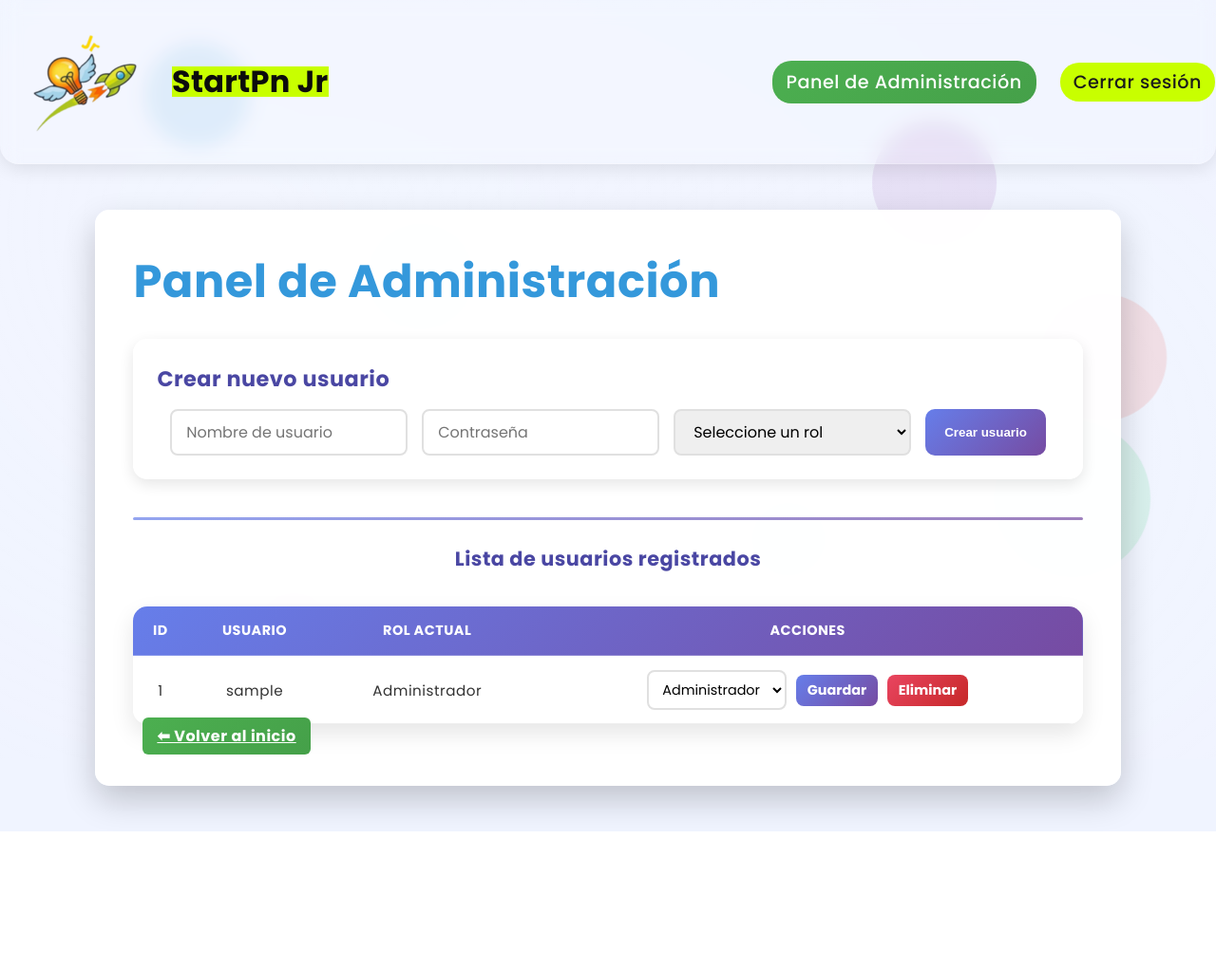
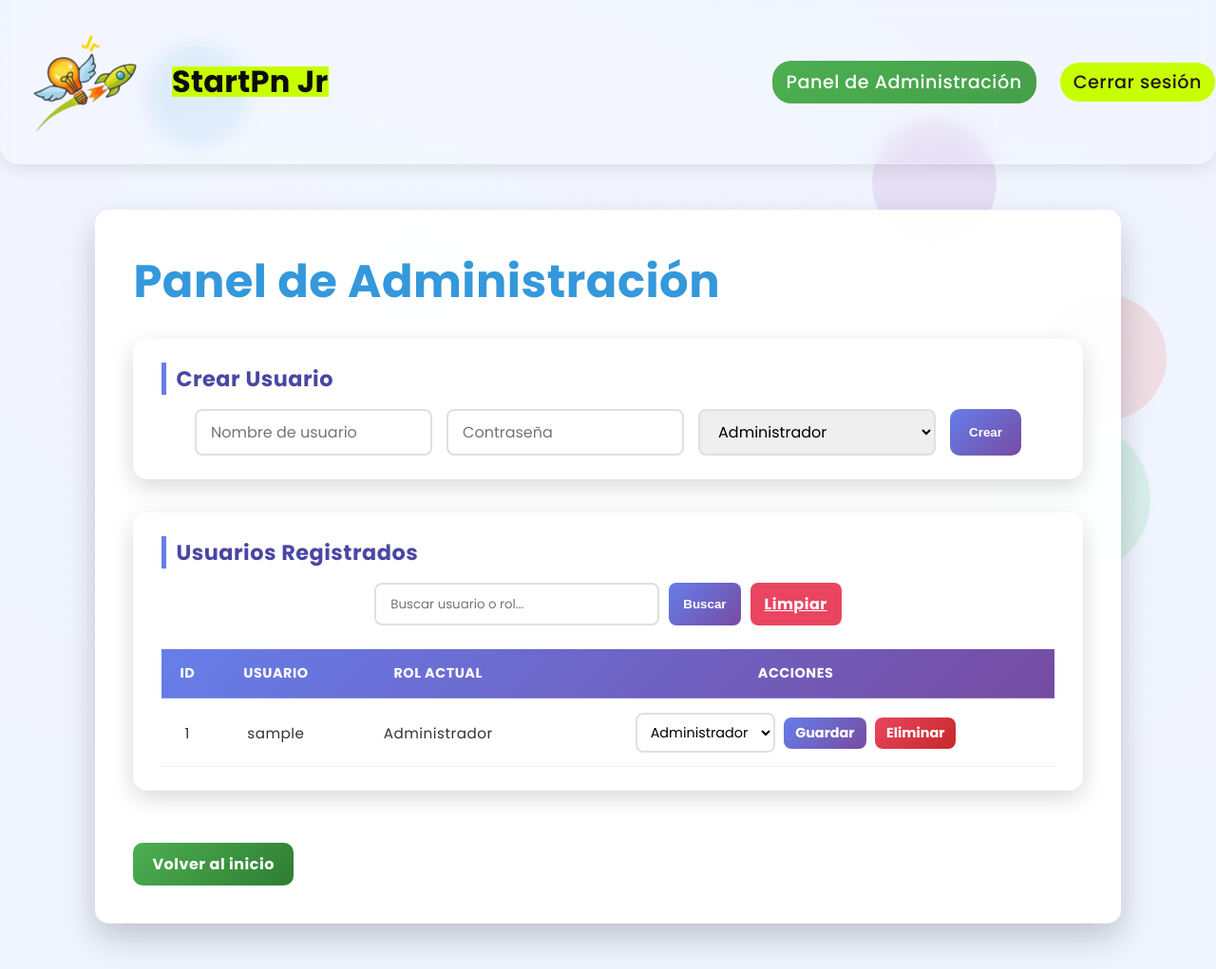
Before and after one commit to catabernal2003-png/Aula-Espejo, a Flask app: page /admin/usuarios in a window 1280 px wide. Shown: the whole page at 95% size. Before the commit the page ends 876 px from the top, so only its background shows below. Run offline with Flask 3, Linux system fonts and the light colour scheme; the visitor is signed in with stand-in values (Sample User, id 1); data comes from the database, SQL or seed files in the repository; tables that the repository leaves empty hold one stand-in row (values such as "Sample post"); one stand-in notice (Sample message) is shown.

Commit message:
Se agrega la funcion buscar en el sistema

```diff
--- a/app.py
+++ b/app.py
@@ -214,14 +214,13 @@ def logout():
     flash('Has cerrado sesión correctamente', 'info')
     return redirect(url_for('login'))
 
-@app.route('/admin/usuarios')
+@app.route('/admin/usuarios', methods=['GET', 'POST'])
 def admin_usuarios():
-    # Verificar que esté logueado
+    # Verificar sesión y rol
     if 'user_id' not in session:
         flash('Primero debes iniciar sesión', 'error')
         return redirect(url_for('login'))
 
-    # Verificar que sea administrador
     if session.get('rol') != 'Administrador':
         flash('No tienes permiso para acceder a esta sección', 'error')
         return redirect(url_for('home'))
@@ -229,22 +228,35 @@ def admin_usuarios():
     connection = get_db_connection()
     cursor = connection.cursor(dictionary=True)
 
-    # Traer todos los usuarios con su rol
-    cursor.execute('''
+    search = None
+    query = '''
         SELECT u.id, u.username, r.nombre AS rol
         FROM users u
         JOIN roles r ON u.rol_id = r.id
-    ''')
+    '''
+
+    # Si se envía una búsqueda (POST)
+    if request.method == 'POST':
+        search = request.form.get('search', '').strip()
+        if search:
+            query += " WHERE u.username LIKE %s OR r.nombre LIKE %s"
+            cursor.execute(query, (f"%{search}%", f"%{search}%"))
+        else:
+            cursor.execute(query)
+    else:
+        cursor.execute(query)
+
     usuarios = cursor.fetchall()
 
-    # Traer todos los roles para los combos de selección
+    # Cargar roles para los select
     cursor.execute('SELECT * FROM roles')
     roles = cursor.fetchall()
 
     cursor.close()
     connection.close()
 
-    return render_template('admin_usuarios.html', usuarios=usuarios, roles=roles)
+    return render_template('admin_usuarios.html', usuarios=usuarios, roles=roles, search=search)
+
 
 @app.route('/admin/usuarios/actualizar_rol', methods=['POST'])
 def actualizar_rol():
@@ -333,6 +345,7 @@ def crear_usuario():
         return redirect(url_for('admin_usuarios'))
 
 
+
 if __name__ == '__main__':
     init_db()
     print("Servidor Flask iniciado en http://localhost:5000")
--- a/static/admin.css
+++ b/static/admin.css
@@ -61,6 +61,100 @@
     background-color: #eef2ff;
     transition: 0.3s ease;
 }
+/* ======= TARJETAS ADMIN ======= */
+.admin-card {
+    background: rgba(255, 255, 255, 0.97);
+    border-radius: 15px;
+    box-shadow: 0 8px 25px rgba(0, 0, 0, 0.15);
+    padding: 25px 30px;
+    margin-bottom: 30px;
+    animation: fadeIn 0.4s ease;
+}
+
+.admin-card h2 {
+    color: #4a47a3;
+    font-size: 1.4rem;
+    font-weight: 600;
+    margin-bottom: 15px;
+    border-left: 5px solid #667eea;
+    padding-left: 10px;
+}
+
+/* Transición sutil al pasar el mouse */
+.admin-card:hover {
+    transform: translateY(-3px);
+    transition: 0.3s ease;
+    box-shadow: 0 10px 30px rgba(102, 126, 234, 0.2);
+}
+
+/* ======= FORMULARIOS DENTRO DE TARJETAS ======= */
+.crear-usuario-form, .buscar-form {
+    display: flex;
+    flex-wrap: wrap;
+    gap: 15px;
+    justify-content: center;
+    margin-top: 10px;
+}
+
+/* Responsivo */
+@media (max-width: 768px) {
+    .crear-usuario-form, .buscar-form {
+        flex-direction: column;
+        align-items: center;
+    }
+
+    .crear-usuario-form input,
+    .crear-usuario-form select,
+    .buscar-form input {
+        width: 90%;
+    }
+}
+
+
+/* ======= BUSCADOR DE ROLES ======= */
+.buscar-form {
+    display: flex;
+    justify-content: center;
+    gap: 10px;
+    margin-bottom: 25px;
+}
+
+.buscar-form input {
+    width: 300px;
+    padding: 10px 15px;
+    border-radius: 8px;
+    border: 2px solid #e0e0e0;
+    font-family: 'Poppins', sans-serif;
+    transition: all 0.3s ease;
+}
+
+.buscar-form input:focus {
+    border-color: #667eea;
+    box-shadow: 0 0 0 3px rgba(102, 126, 234, 0.1);
+}
+
+.btn-buscar,
+.btn-reset {
+    background: linear-gradient(135deg, #667eea, #764ba2);
+    color: white;
+    border: none;
+    border-radius: 8px;
+    padding: 10px 15px;
+    cursor: pointer;
+    font-weight: 600;
+    transition: all 0.3s ease;
+}
+
+.btn-buscar:hover,
+.btn-reset:hover {
+    transform: translateY(-2px);
+    box-shadow: 0 10px 20px rgba(102, 126, 234, 0.3);
+}
+
+.btn-reset {
+    background: #e94560;
+}
+
 
 /* ======= SELECT Y BOTONES ======= */
 .admin-table select {
--- a/templates/admin_usuarios.html
+++ b/templates/admin_usuarios.html
@@ -7,33 +7,33 @@
 
     <h1>Panel de Administración</h1>
 
-    <!-- Mensajes flash -->
-    {% with messages = get_flashed_messages(with_categories=true) %}
-    {% if messages %}
-        {% for category, message in messages %}
-        <div class="alert {{ category }}">{{ message }}</div>
-        {% endfor %}
-    {% endif %}
-    {% endwith %}
-    <!-- FORMULARIO PARA CREAR USUARIOS -->
-<div class="crear-usuario">
-    <h2>Crear nuevo usuario</h2>
+    <!-- ======= SECCIÓN: CREAR USUARIO ======= -->
+    <div class="admin-card">
+        <h2>Crear Usuario</h2>
         <form action="{{ url_for('crear_usuario') }}" method="POST" class="crear-usuario-form">
             <input type="text" name="username" placeholder="Nombre de usuario" required>
             <input type="password" name="password" placeholder="Contraseña" required>
             <select name="rol_id" required>
-            <option value="">Seleccione un rol</option>
                 {% for rol in roles %}
                     <option value="{{ rol.id }}">{{ rol.nombre }}</option>
                 {% endfor %}
             </select>
-        <button type="submit" class="btn-crear">Crear usuario</button>
+            <button type="submit" class="btn-crear">Crear</button>
         </form>
     </div>
-    <div class="section-divider"></div>
-<h2 class="section-title">Lista de usuarios registrados</h2>
 
-<div class="table-container">
+    <!-- ======= SECCIÓN: LISTAR Y BUSCAR ======= -->
+    <div class="admin-card table-container">
+        <h2>Usuarios Registrados</h2>
+
+        <!-- Formulario de búsqueda -->
+        <form method="POST" class="buscar-form">
+            <input type="text" name="search" placeholder="Buscar usuario o rol..." value="{{ search or '' }}">
+            <button type="submit" class="btn-buscar">Buscar</button>
+            <a href="{{ url_for('admin_usuarios') }}" class="btn-reset">Limpiar</a>
+        </form>
+
+        <!-- Tabla de usuarios -->
         <table class="admin-table">
             <thead>
                 <tr>
@@ -73,21 +73,14 @@
         </table>
     </div>
 
-
-    <a href="{{ url_for('home_admin') }}" class="admin-link">⬅ Volver al inicio</a>
+    <a href="{{ url_for('home_admin') }}" class="btn-volver">Volver al inicio</a>
 
 </div>
 
 <script>
 function confirmDelete(username) {
-    return confirm(`¿Estás seguro de que deseas eliminar al usuario "${username}"? Esta acción no se puede deshacer.`);
+    return confirm(`¿Estás seguro de que deseas eliminar al usuario "${username}"?`);
 }
-setTimeout(() => {
-    document.querySelectorAll('.alert').forEach(alert => {
-        alert.style.opacity = '0';
-        setTimeout(() => alert.remove(), 500);
-    });
-}, 4000);
 </script>
 
 {% endblock %}
```
Lines whose indentation alone changed are shown as unchanged.
